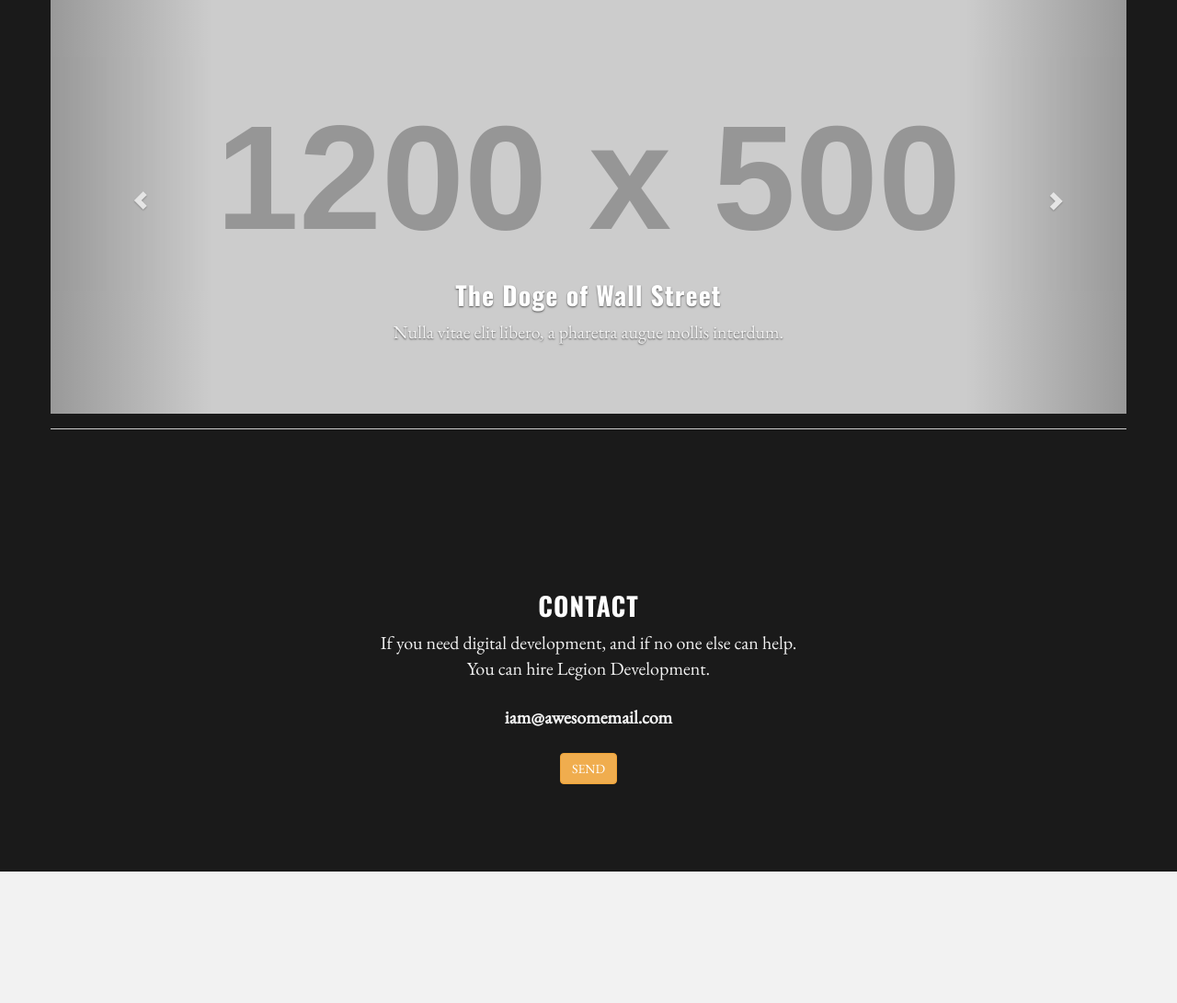
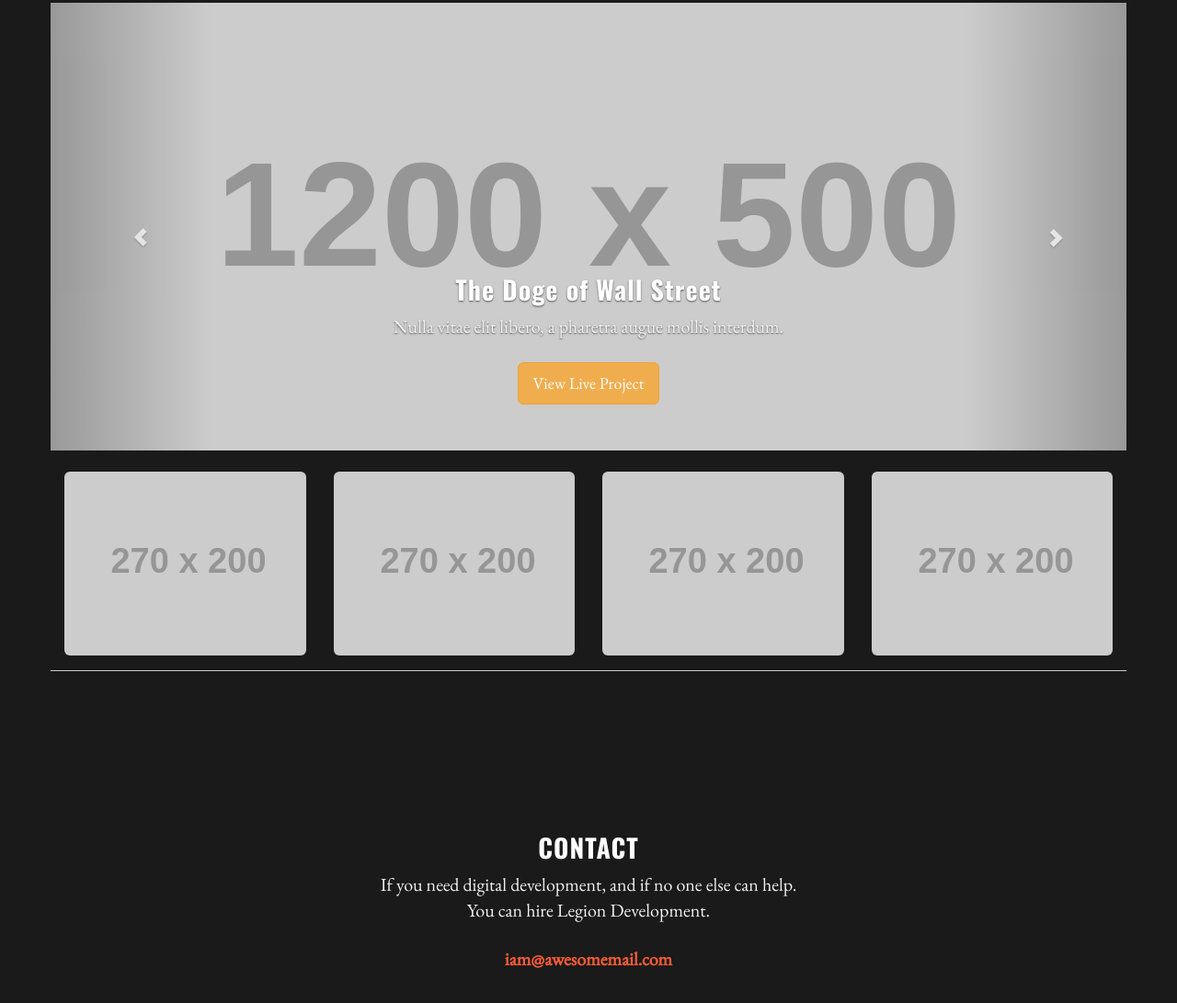
Before and after one commit to PatSmuk/legion-site, a plain HTML site: page index.html in a window 1280 px wide. Shown: the part 1463-2554 px from the top of the page at 92% size. Before the commit the page ends 2411 px from the top, so only its background shows below. Drawn offline with nearby package versions, Linux system fonts and the light colour scheme; placeholder pictures from the web are drawn by us.

Commit message:
Bundle of edits, copy, design and notes.

```diff
--- a/assets/css/main.css
+++ b/assets/css/main.css
@@ -50,7 +50,7 @@ a {
 
 a:hover,
 a:focus {
-    color: #7b7b7b;
+    color: #ffffff;
     text-decoration: none;
     outline: 0;
 }
@@ -210,11 +210,11 @@ a:after {
 }
 
 .menu a:hover {
-	color: #ffffff;
+	color: #f85c37;
 }
 
 .menu a:active {
-	color: #ffffff;
+	color: #f85c37;
 }
 
 .menu a > i {
@@ -309,3 +309,58 @@ a:after {
 		 -o-transition: all .1s ease-in-out;
 			transition: all .1s ease-in-out;
 }
+
+/* ==========================================================================
+   Extra Addon's
+   ========================================================================== */
+
+  .main-text
+{
+    position: absolute;
+    top: 50px;
+    width: 96.66666666666666%;
+    color: #FFF;
+}
+.btn-min-block
+{
+    min-width: 170px;
+    line-height: 26px;
+}
+.btn-clear
+{
+    color: #FFF;
+    background-color: transparent;
+    border-color: #FFF;
+    margin-right: 15px;
+}
+.btn-clear:hover
+{
+    color: #000;
+    background-color: #FFF;
+}
+
+.img-rounded {
+    position:relative;
+    overflow:hidden;
+}
+
+.caption {
+    position:absolute;
+    top:-100%;
+    right:0;
+    background:rgba(174, 174, 174, 0.75);
+    width:100%;
+    height:100%;
+    padding:2%;
+    text-align:center;
+    color:#fff !important;
+    z-index:2;
+    -webkit-transition: all 0.5s ease-in-out;
+    -moz-transition: all 0.5s ease-in-out;
+    -o-transition: all 0.5s ease-in-out;
+    -ms-transition: all 0.5s ease-in-out;
+    transition: all 0.5s ease-in-out;
+}
+.img-rounded:hover .caption {
+    top:0%;
+}
--- a/index.html
+++ b/index.html
@@ -31,46 +31,16 @@
     <![endif]-->
   </head>
 
-  <style type="text/css">
-
-  .main-text
-{
-    position: absolute;
-    top: 50px;
-    width: 96.66666666666666%;
-    color: #FFF;
-}
-.btn-min-block
-{
-    min-width: 170px;
-    line-height: 26px;
-}
-.btn-clear
-{
-    color: #FFF;
-    background-color: transparent;
-    border-color: #FFF;
-    margin-right: 15px;
-}
-.btn-clear:hover
-{
-    color: #000;
-    background-color: #FFF;
-}
-
-
-  </style>
-
   <body data-spy="scroll" data-offset="0" data-target="#theMenu">
 
 	<!-- Menu -->
 	<nav class="menu" id="theMenu">
 		<div class="menu-wrap">
-			<h1 class="logo"><a href="index.html#home">LDG</a></h1>
+			<h1 class="logo"><a class="smoothScroll" href="index.html#home">LDG</a></h1>
 			<i class="icon-remove menu-close"></i>
 			<a href="#home" class="smoothScroll">Home</a>
 			<a href="#about" class="smoothScroll">About Legion</a>
-			<a href="#portfolio" class="smoothScroll">Portfolio</a>
+			<a href="#portfolio" class="smoothScroll">Our Conquests</a>
 			<a href="#contact" class="smoothScroll">Contact</a>
 		</div>
 
@@ -111,11 +81,11 @@
 
 				<!-- INTRO INFORMATIO-->
 				<div class="col-lg-6 col-lg-offset-3">
-					<p>A full time theme crafter based in Madrid, Spain. I love designing beautiful, clean and user-friendly interfaces for websites.</p>
-					<p>My passion is turning good ideas and products into eye-catching sites.</p>
-					<p>Sometimes I blog about design and web trends. Also I share links and my thoughts on <a href="http://twitter.com/BlackTie_co">Twitter</a>. Need a free handsome bootstrap theme? <a href="http://blacktie.co">Done!</a></p>
-					<p>I'm available for freelance jobs. Contact me now.</p>
-					<p><button type="button" class="btn btn-warning">I HAVE A FREELANCE JOB</button></p>
+					<p>At Legion Development we believe in providing the best solutions to the hardest problems.</p>
+					<p>We develop software for public and private companies struggling to make strides in the digital space.</p>
+					<p>Our main profession is providing solutions that enable the widespread adoption of cryptocurrency.</p>
+					<p>However our skill set reaches far beyond that realm.</p>
+					<p><a href="#contact" class="btn btn-warning btn-lg smoothScroll">Need Development?</a></p>
 				</div>
 			</div>
 		</div><!-- /container -->
@@ -141,6 +111,7 @@
                         				<div class="carousel-caption">
                             			<h3>Blackcoin Pool</h3>
                             			<p>Nulla vitae elit libero, a pharetra augue mollis interdum.</p>
+                                        <a href="#" class="btn btn-warning btn-lg smoothScroll">View Live Project</a>
                         			</div>
                     			</div>
                     		<div class="item">
@@ -148,13 +119,15 @@
                         			<div class="carousel-caption">
                             			<h3>The Doge of Wall Street</h3>
                             			<p>Nulla vitae elit libero, a pharetra augue mollis interdum.</p>
+                                        <a href="#" class="btn btn-warning btn-lg smoothScroll">View Live Project</a>
                         			</div>
                     			</div>
                     		<div class="item">
                         		<img src="http://placehold.it/1200x500/34495e/2c3e50" alt="Third slide">
                         			<div class="carousel-caption">
-                            			<h3>Rob Ford Sex Tape</h3>
+                            			<h3>Rob Ford Crack Tape</h3>
                             			<p>Nulla vitae elit libero, a pharetra augue mollis interdum.</p>
+                                        <a href="#" class="btn btn-warning btn-lg smoothScroll">View Live Project</a>
                         			</div>
                     			</div>
                 			</div>
@@ -169,6 +142,54 @@
             			</div><!-- End of carosel -->
         			</div><!-- End of 12 col -->
     			</div><!-- End of row -->
+
+    			 <!-- ========== THUMBNAIL CLIENT/PROJECT SECTION ========== -->
+    			<div class="row">
+    				<br>
+        			<div class="col-xs-6 col-sm-4 col-md-3">
+        			    <div class="img-rounded">
+        			        <div class="caption">
+                                <h4>Client/Project Name</h4>
+                                <br><br>
+                                <p><a href="#" class="label label-warning">View Live Project</a></p>
+            		    	</div>
+            		    <img src="http://placehold.it/270x200/ffffff/000000" alt="project-1">
+            			</div>
+        			</div>
+
+                    <div class="col-xs-6 col-sm-4 col-md-3">
+                        <div class="img-rounded">
+                            <div class="caption">
+                                <h4>Client/Project Name</h4>
+                                <br><br>
+                                <p><a href="#" class="label label-warning">View Live Project</a></p>
+                            </div>
+                        <img src="http://placehold.it/270x200/ffffff/000000" alt="project-1">
+                        </div>
+                    </div>
+
+                    <div class="col-xs-6 col-sm-4 col-md-3">
+                        <div class="img-rounded">
+                            <div class="caption">
+                                 <h4>Client/Project Name</h4>
+                                <br><br>
+                                <p><a href="#" class="label label-warning">View Live Project</a></p>
+                            </div>
+                        <img src="http://placehold.it/270x200/ffffff/000000" alt="project-1">
+                        </div>
+                    </div>
+
+                    <div class="col-xs-6 col-sm-4 col-md-3">
+                        <div class="img-rounded">
+                            <div class="caption">
+                                <h4>Client/Project Name</h4>
+                                <br><br>
+                                <p><a href="#" class="label label-warning">View Live Project</a></p>
+                            </div>
+                        <img src="http://placehold.it/270x200/ffffff/000000" alt="project-1">
+                        </div>
+                    </div>
+    			</div><!-- end of row -->
 			</div><!-- End of container -->
 			<hr>
 <div id="push"></div>
@@ -187,8 +208,7 @@
 				<div class="col-lg-6 col-lg-offset-3">
 					<p> If you need digital development, and if no one else can help.<br/>
 						You can hire Legion Development.</p>
-					<p><b>iam@awesomemail.com</b></p>
-					<p><button type="button" class="btn btn-warning">SEND</button></p>
+					<p><b><a href="mailto:im@aweseomemail.com">iam@awesomemail.com</a></b></p>
 				</div>
 			</div>
 		</div>
```
Also changed, not shown: DesignAdditions.txt (added), SiteCopy.txt (added).
